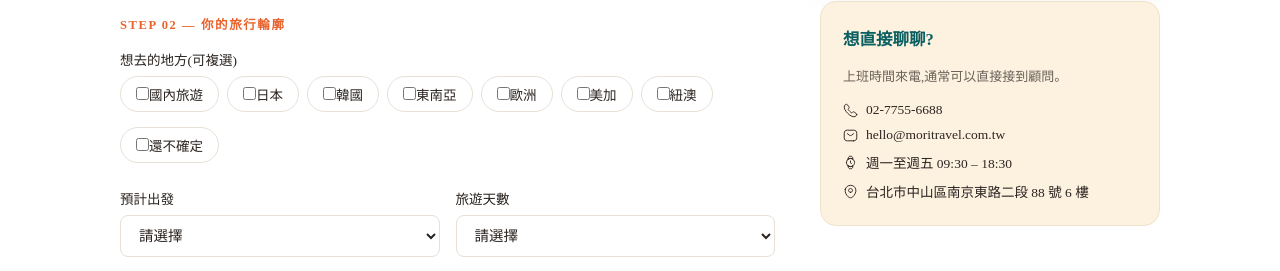
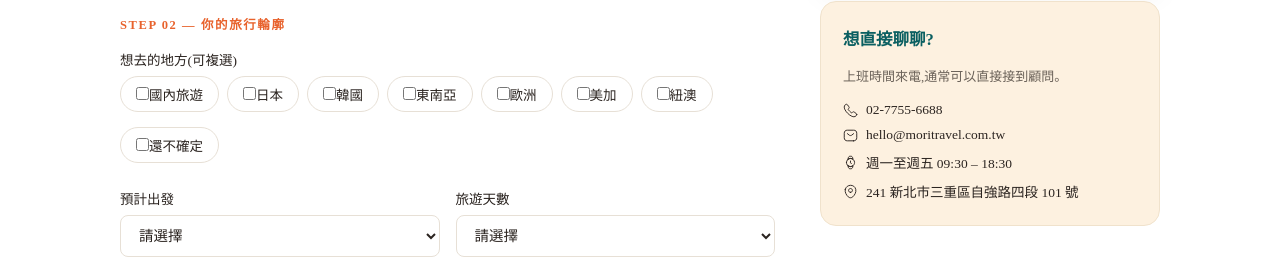
Before and after one commit to johnwei0201/mori-travel, a Vue app: page /consult in a window 1280 px wide. Shown: the part 784-1055 px from the top of the page. Built offline with nearby package versions, Linux system fonts and the light colour scheme.

Commit message:
Update the office address
Replaces it in both places it appears: the footer and the consultation
page's contact card.

```diff
--- a/src/components/layout/Footer.vue
+++ b/src/components/layout/Footer.vue
@@ -6,7 +6,7 @@ const contacts = [
   { id: 1, icon: 'phone', text: '02-7755-6688' },
   { id: 2, icon: 'mail', text: 'hello@moritravel.com.tw' },
   { id: 3, icon: 'clock', text: '週一至週五 09:30 - 18:30' },
-  { id: 4, icon: 'pin', text: '台北市中山區南京東路二段 88 號 6 樓' },
+  { id: 4, icon: 'pin', text: '241 新北市三重區自強路四段 101 號' },
 ]
 
 const socials = [
--- a/src/views/ConsultView.vue
+++ b/src/views/ConsultView.vue
@@ -295,7 +295,7 @@ function reset() {
           <p><AppIcon name="phone" :size="15" /><span>02-7755-6688</span></p>
           <p><AppIcon name="mail" :size="15" /><span>hello@moritravel.com.tw</span></p>
           <p><AppIcon name="clock" :size="15" /><span>週一至週五 09:30 – 18:30</span></p>
-          <p><AppIcon name="pin" :size="15" /><span>台北市中山區南京東路二段 88 號 6 樓</span></p>
+          <p><AppIcon name="pin" :size="15" /><span>241 新北市三重區自強路四段 101 號</span></p>
         </div>
       </div>
     </aside>
```
